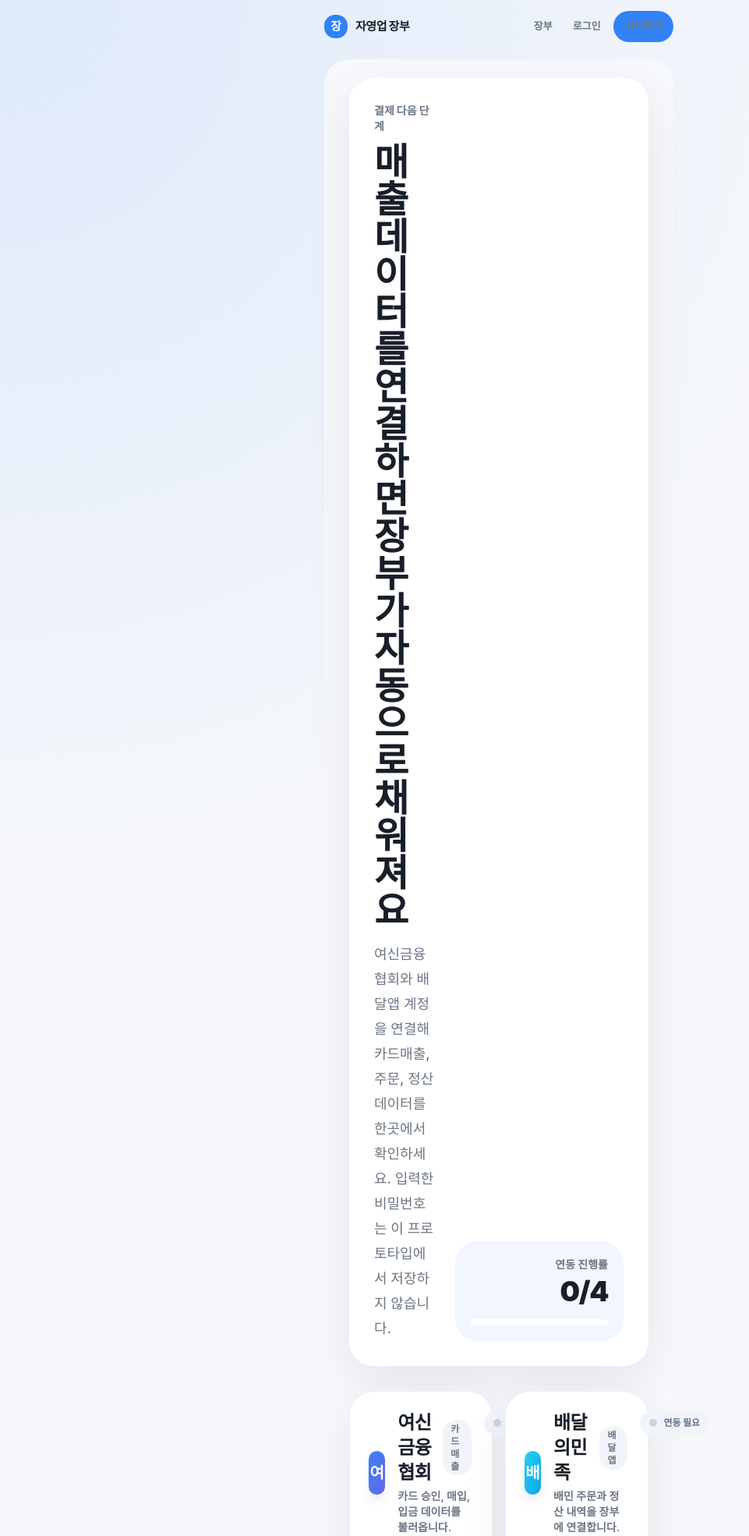
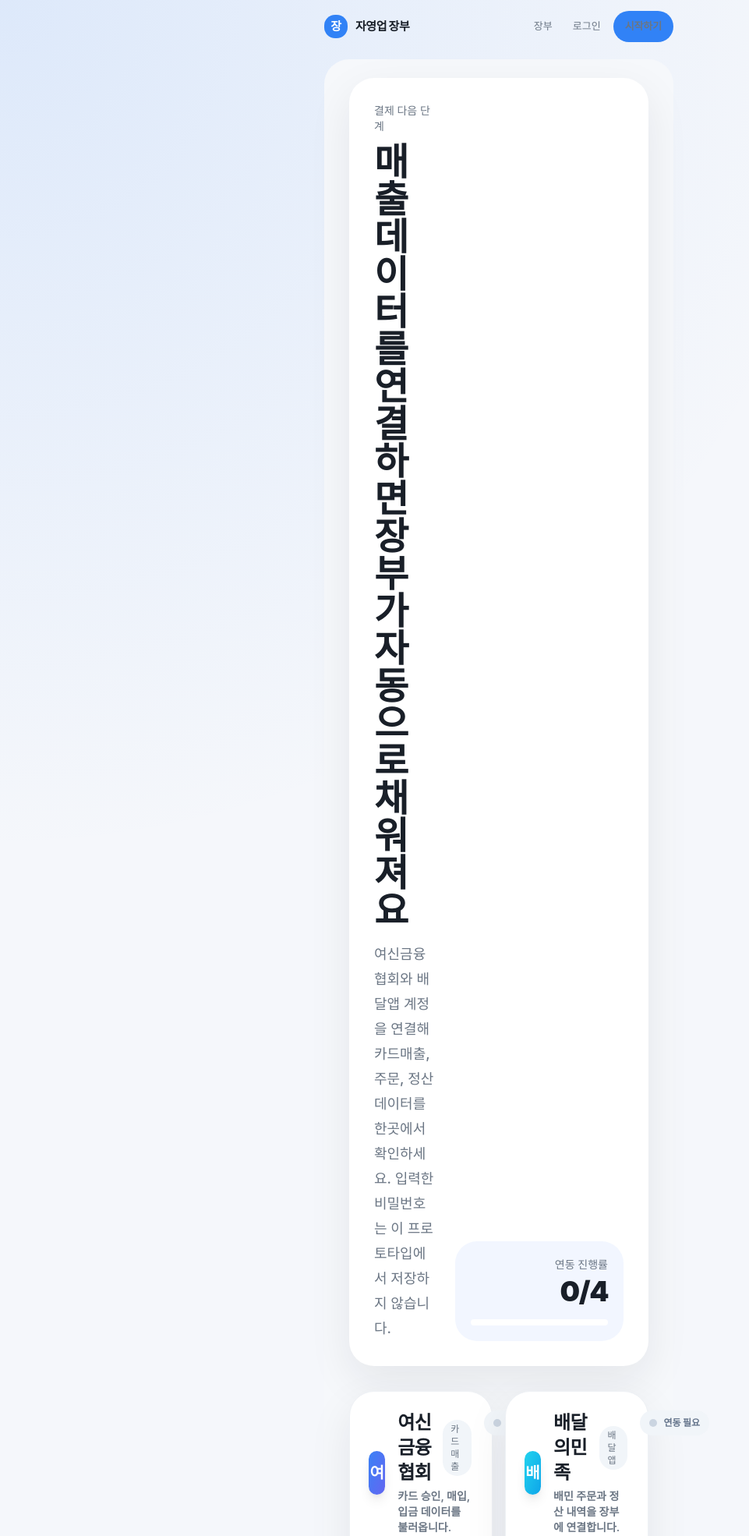
Before and after one commit to celine9-cloud/node-express, a Node server app: page /integrations/ in a window 1280 px wide. Shown: the top 1970 px of the page at 78% size, without its empty margins (0-961 px from the left). Run offline with Node 20, Linux system fonts and the light colour scheme; the visitor is signed in with stand-in values (Sample User, id 1); data that the repository does not hold is empty; some libraries are stand-ins or nearby versions.

Commit message:
Normalize heavy font weights
Co-authored-by: Bae Sohyun <celine9-cloud@users.noreply.github.com>

```diff
--- a/public/stylesheets/style.css
+++ b/public/stylesheets/style.css
@@ -29,7 +29,7 @@ body {
 
 a {
   color: var(--primary);
-  font-weight: 700;
+  font-weight: 500;
   text-decoration: none;
 }
 
@@ -128,7 +128,7 @@ p {
   border: 0;
   cursor: pointer;
   font: inherit;
-  font-weight: 700;
+  font-weight: 500;
 }
 
 .description {
@@ -219,7 +219,7 @@ p {
   color: var(--muted);
   display: block;
   font-size: 12px;
-  font-weight: 800;
+  font-weight: 500;
   letter-spacing: -0.01em;
 }
 
@@ -243,7 +243,7 @@ p {
   color: var(--muted-soft);
   display: block;
   font-size: 12px;
-  font-weight: 700;
+  font-weight: 500;
   margin-top: 6px;
 }
 
@@ -328,7 +328,7 @@ p {
 }
 
 .news-row {
-  font-weight: 700;
+  font-weight: 500;
   line-height: 1.45;
 }
 
@@ -446,7 +446,7 @@ p {
   color: var(--muted);
   display: grid;
   font-size: 12px;
-  font-weight: 800;
+  font-weight: 500;
   gap: 6px;
   letter-spacing: -0.01em;
 }
@@ -552,7 +552,7 @@ p {
   color: var(--muted);
   display: block;
   font-size: 12px;
-  font-weight: 800;
+  font-weight: 500;
   margin-bottom: 8px;
 }
 
--- a/views/integrations/index.pug
+++ b/views/integrations/index.pug
@@ -26,10 +26,10 @@ block content
         div(class='flex flex-col gap-6 lg:flex-row lg:items-end lg:justify-between')
           div
             if justPaid
-              div(class='mb-4 inline-flex items-center gap-2 rounded-full bg-blue-50 px-3 py-1 text-sm font-bold text-toss')
+              div(class='mb-4 inline-flex items-center gap-2 rounded-full bg-blue-50 px-3 py-1 text-sm font-medium text-toss')
                 span(class='h-2 w-2 rounded-full bg-toss')
                 | 결제가 완료됐어요
-            p(class='mb-3 text-sm font-extrabold text-calm') 결제 다음 단계
+            p(class='mb-3 text-sm font-medium text-calm') 결제 다음 단계
             h1(class='m-0 max-w-2xl text-4xl font-black leading-tight tracking-[-0.04em] text-ink sm:text-5xl')
               | 매출 데이터를 연결하면
               br
@@ -38,18 +38,18 @@ block content
               | 여신금융협회와 배달앱 계정을 연결해 카드매출, 주문, 정산 데이터를 한곳에서 확인하세요.
               | 입력한 비밀번호는 이 프로토타입에서 저장하지 않습니다.
           div(class='rounded-[28px] bg-[#f2f6ff] p-5 text-right')
-            p(class='text-sm font-bold text-calm') 연동 진행률
+            p(class='text-sm font-medium text-calm') 연동 진행률
             p(class='mt-1 text-4xl font-black tracking-[-0.04em] text-ink') #{completedCount}/#{totalCount}
             div(class='mt-4 h-2 w-44 overflow-hidden rounded-full bg-white')
               div(class='h-full rounded-full bg-toss', style=`width: ${(completedCount / totalCount) * 100}%`)
 
       if errors && errors.length
-        div(class='mb-5 rounded-3xl bg-red-50 p-5 text-sm font-bold text-red-600')
+        div(class='mb-5 rounded-3xl bg-red-50 p-5 text-sm font-medium text-red-600')
           each error in errors
             p= error
 
       if connectedProvider
-        div(class='mb-5 flex items-center gap-3 rounded-3xl bg-emerald-50 p-5 text-sm font-bold text-emerald-700')
+        div(class='mb-5 flex items-center gap-3 rounded-3xl bg-emerald-50 p-5 text-sm font-medium text-emerald-700')
           span(class='flex h-8 w-8 items-center justify-center rounded-full bg-emerald-500 text-white') ✓
           | 연동 정보가 저장됐어요. 이제 상태가 연동 완료로 표시됩니다.
 
@@ -64,7 +64,7 @@ block content
                 div
                   div(class='flex items-center gap-2')
                     h2(class='m-0 text-2xl font-black tracking-[-0.03em] text-ink')= provider.name
-                    span(class='rounded-full bg-slate-100 px-2.5 py-1 text-xs font-extrabold text-calm')= provider.category
+                    span(class='rounded-full bg-slate-100 px-2.5 py-1 text-xs font-medium text-calm')= provider.category
                   p(class='mt-1 text-sm font-semibold text-calm')= provider.description
               if isConnected
                 div(class='inline-flex shrink-0 items-center gap-2 rounded-full bg-emerald-50 px-3 py-2 text-xs font-black text-emerald-700')
@@ -77,28 +77,28 @@ block content
 
             if isConnected
               div(class='mb-5 rounded-3xl bg-emerald-50 p-4')
-                p(class='text-sm font-extrabold text-emerald-800') 연결된 계정
+                p(class='text-sm font-medium text-emerald-800') 연결된 계정
                 p(class='mt-1 text-lg font-black text-ink')= provider.loginIdMasked
-                p(class='mt-1 text-xs font-bold text-emerald-700') 마지막 확인: #{provider.connectedAt}
+                p(class='mt-1 text-xs font-medium text-emerald-700') 마지막 확인: #{provider.connectedAt}
             else
               div(class='mb-5 rounded-3xl bg-[#f8fafc] p-4')
-                p(class='text-sm font-extrabold text-calm') 아직 계정 정보가 필요해요
+                p(class='text-sm font-medium text-calm') 아직 계정 정보가 필요해요
                 p(class='mt-1 text-sm font-medium leading-6 text-calm') 아이디와 비밀번호를 입력하면 연결 상태를 확인할 수 있습니다.
 
             form(class='grid gap-3', method='post', action=`/integrations/${provider.key}`, autocomplete='off')
-              label(class='grid gap-2 text-sm font-extrabold text-calm')
+              label(class='grid gap-2 text-sm font-medium text-calm')
                 | 아이디
                 input(
-                  class='w-full rounded-2xl border-0 bg-[#f6f8fb] px-4 py-4 text-base font-bold text-ink outline-none ring-0 transition placeholder:text-slate-400 focus:bg-white focus:shadow-[0_0_0_4px_rgba(49,130,246,0.16)]',
+                  class='w-full rounded-2xl border-0 bg-[#f6f8fb] px-4 py-4 text-base font-medium text-ink outline-none ring-0 transition placeholder:text-slate-400 focus:bg-white focus:shadow-[0_0_0_4px_rgba(49,130,246,0.16)]',
                   type='text',
                   name='loginId',
                   placeholder=`${provider.name} 아이디`,
                   autocomplete='username'
                 )
-              label(class='grid gap-2 text-sm font-extrabold text-calm')
+              label(class='grid gap-2 text-sm font-medium text-calm')
                 | 비밀번호
                 input(
-                  class='w-full rounded-2xl border-0 bg-[#f6f8fb] px-4 py-4 text-base font-bold text-ink outline-none ring-0 transition placeholder:text-slate-400 focus:bg-white focus:shadow-[0_0_0_4px_rgba(49,130,246,0.16)]',
+                  class='w-full rounded-2xl border-0 bg-[#f6f8fb] px-4 py-4 text-base font-medium text-ink outline-none ring-0 transition placeholder:text-slate-400 focus:bg-white focus:shadow-[0_0_0_4px_rgba(49,130,246,0.16)]',
                   type='password',
                   name='password',
                   placeholder='비밀번호',
```
